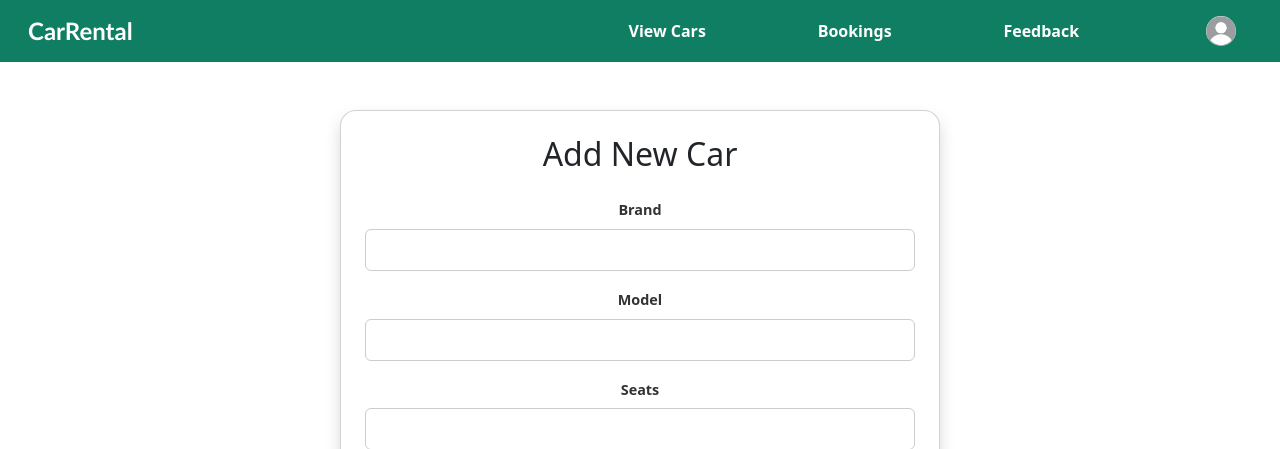
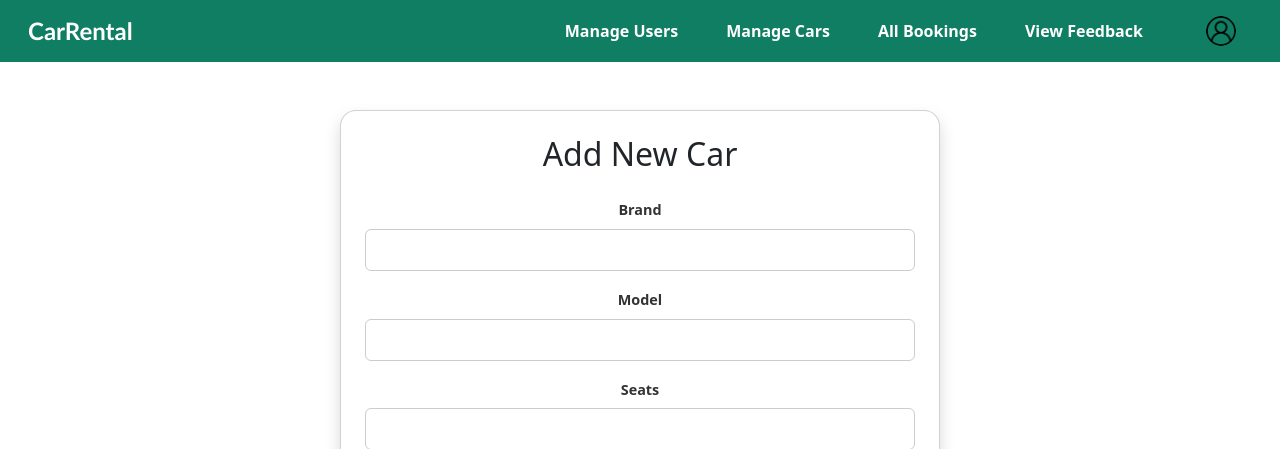
Before and after one commit to faizaizattt/Car-Rental-Booking-System, a PHP site: page /add_car.php in a window 1280 px wide. Shown: the top 449 px of the page. Run offline with PHP 8.4, Linux system fonts and the light colour scheme; a user stored in the database is signed in.

Commit message:
Update navbar.php

```diff
--- a/car-rental/public/navbar.php
+++ b/car-rental/public/navbar.php
@@ -24,17 +24,27 @@ if (!isset($_SESSION['user_id'])) {
   </style>
 </head>
 <body>
+<?php
+// Assume $_SESSION['role'] is set to 'admin' or 'customer'
+$role = isset($_SESSION['role']) ? $_SESSION['role'] : 'customer';
+?>
 <nav class="navbar">
   <div class="container-fluid">
     <a class="navbar-brand" href="dashboard.php"><b>CarRental</b></a>
-    <a class="nav-item" href="cars.php"><b>View Cars</b></a>
-    <a class="nav-item" href="bookings.php"><b>Bookings</b></a>
-    <a class="nav-item" href="feedback.php"><b>Feedback</b></a>
-
+    <?php if ($role === 'admin'): ?>
+      <a class="nav-item" href="users.php"><b>Manage Users</b></a>
+      <a class="nav-item" href="cars.php"><b>Manage Cars</b></a>
+      <a class="nav-item" href="bookings.php"><b>All Bookings</b></a>
+      <a class="nav-item" href="feedback.php"><b>View Feedback</b></a>
+    <?php else: ?>
+      <a class="nav-item" href="cars.php"><b>View Cars</b></a>
+      <a class="nav-item" href="bookings.php"><b>My Bookings</b></a>
+      <a class="nav-item" href="feedback.php"><b>Feedback</b></a>
+    <?php endif; ?>
 
     <!-- Profile Icon Link -->
     <a class="nav-item" href="profile.php">
-      <img src="images/profile-icon.jpeg" alt="Profile" class="profile-icon">
+      <img src="images/profile.png" alt="Profile" class="profile-icon">
     </a>
   </div>
 </nav>
```
